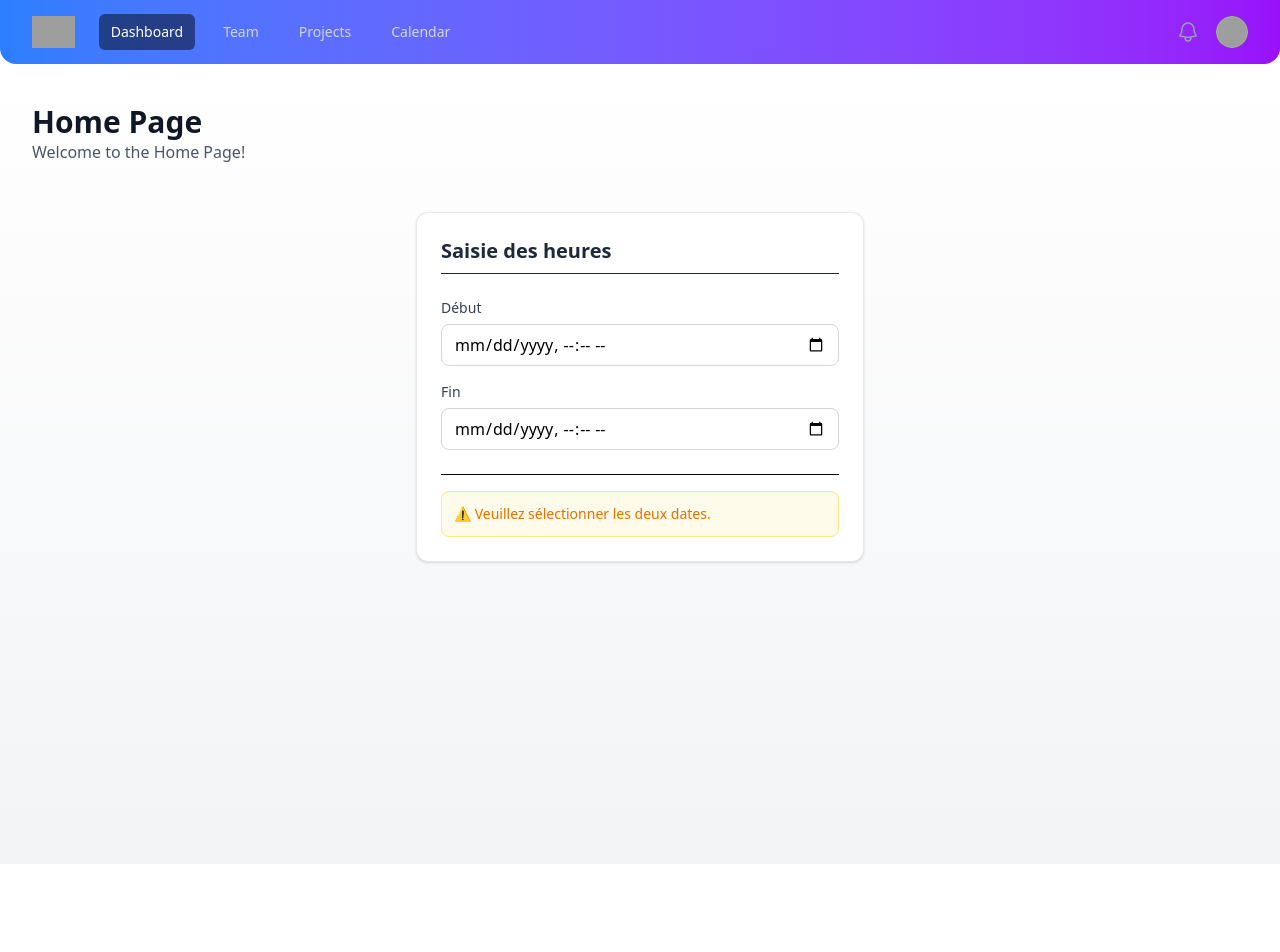
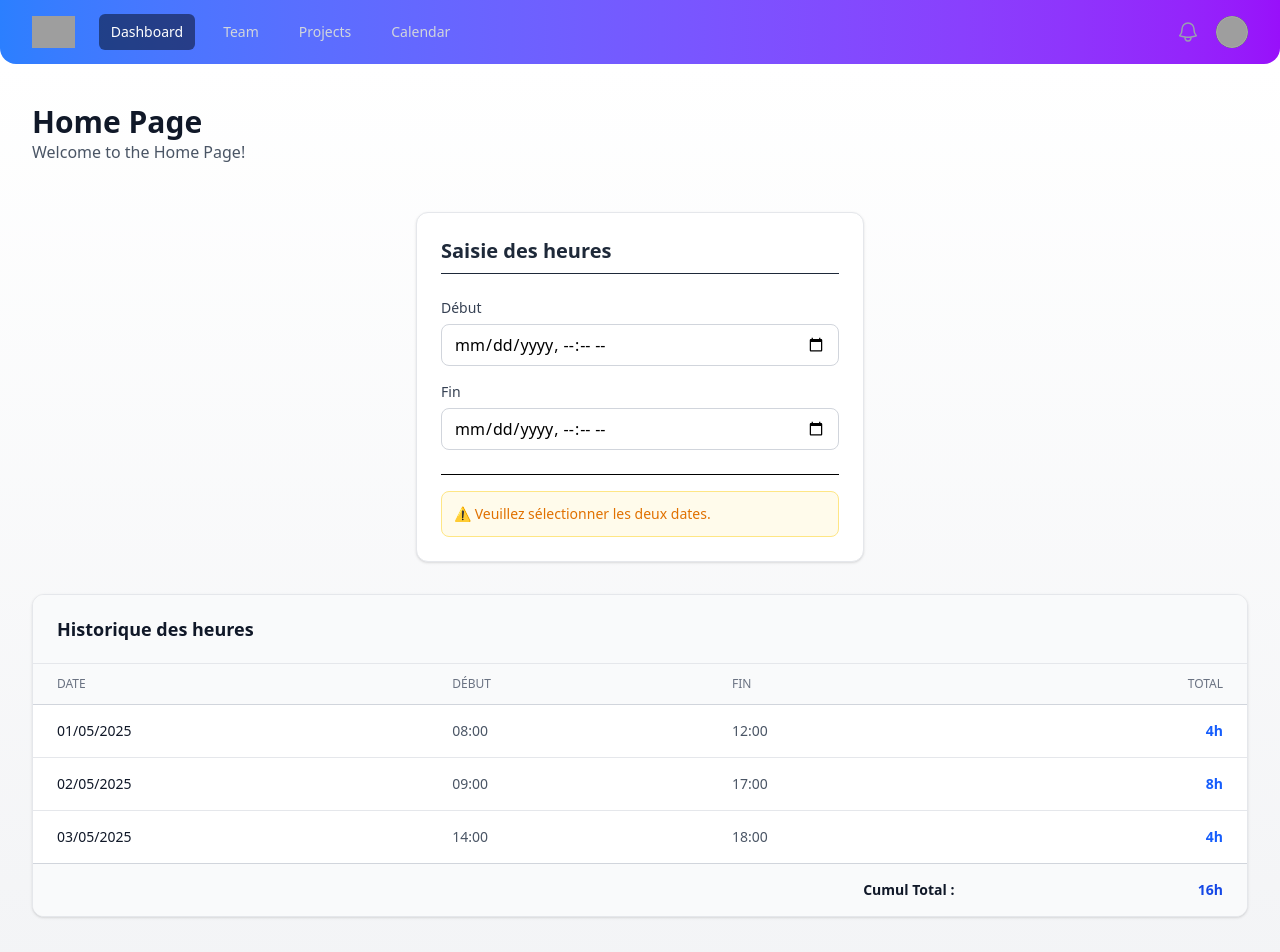
Before and after one commit to Kilian-I/McDoCalendar, a React (Vite) app: page /home in a window 1280 px wide. Shown: the top 952 px of the page. Before the commit the page ends 864 px from the top, so only its background shows below. Built offline with nearby package versions, Linux system fonts and the light colour scheme; grey boxes are pictures that could not be loaded.

Commit message:
workedhours components affichage ligne

```diff
--- a/src/components/AddHours.component.tsx
+++ b/src/components/AddHours.component.tsx
@@ -1,3 +1,4 @@
+//src/components/AddHours.components.tsx
 import { useQueryClient } from "@tanstack/react-query";
 import { useState } from "react";
 
--- /dev/null
+++ b/src/components/WorkedHours.component.tsx
@@ -0,0 +1,56 @@
+//src/components/WorkedHours.component.tsx
+import { MOCK_WORK_HOURS } from "../mocks/workedHours";
+
+
+export default function WorkedHours() {
+  // TODO on remplacera MOCK_WORK_HOURS par un useQuery() de TanStack
+  const data = MOCK_WORK_HOURS;
+
+  return (
+    <div className="mt-8 overflow-hidden bg-white shadow-sm border border-gray-200 rounded-xl">
+      <div className="px-4 py-5 sm:px-6 border-b border-gray-200 bg-gray-50">
+        <h3 className="text-lg font-semibold text-gray-900">Historique des heures</h3>
+      </div>
+
+      <div className="overflow-x-auto">
+        <table className="min-w-full divide-y divide-gray-300">
+          <thead className="bg-gray-50">
+            <tr>
+              <th className="px-6 py-3 text-left text-xs font-medium text-gray-500 uppercase">Date</th>
+              <th className="px-6 py-3 text-left text-xs font-medium text-gray-500 uppercase">Début</th>
+              <th className="px-6 py-3 text-left text-xs font-medium text-gray-500 uppercase">Fin</th>
+              <th className="px-6 py-3 text-right text-xs font-medium text-gray-500 uppercase">Total</th>
+            </tr>
+          </thead>
+          <tbody className="divide-y divide-gray-200 bg-white">
+            {data.map((session) => (
+              <tr key={session.id} className="hover:bg-gray-50 transition-colors">
+                <td className="whitespace-nowrap px-6 py-4 text-sm text-gray-900">
+                  {new Date(session.dateDebut).toLocaleDateString('fr-FR')}
+                </td>
+                <td className="whitespace-nowrap px-6 py-4 text-sm text-gray-600">
+                  {new Date(session.dateDebut).toLocaleTimeString('fr-FR', { hour: '2-digit', minute: '2-digit' })}
+                </td>
+                <td className="whitespace-nowrap px-6 py-4 text-sm text-gray-600">
+                  {new Date(session.dateFin).toLocaleTimeString('fr-FR', { hour: '2-digit', minute: '2-digit' })}
+                </td>
+                <td className="whitespace-nowrap px-6 py-4 text-sm text-right font-semibold text-blue-600">
+                  {session.total}h
+                </td>
+              </tr>
+            ))}
+          </tbody>
+          {/* Ligne de total */}
+          <tfoot className="bg-gray-50 font-bold">
+            <tr>
+              <td colSpan={3} className="px-6 py-4 text-sm text-gray-900 text-right">Cumul Total :</td>
+              <td className="px-6 py-4 text-sm text-right text-blue-700">
+                {data.reduce((acc, curr) => acc + curr.total, 0)}h
+              </td>
+            </tr>
+          </tfoot>
+        </table>
+      </div>
+    </div>
+  );
+}
--- /dev/null
+++ b/src/mocks/workedHours.ts
@@ -0,0 +1,12 @@
+export interface WorkSession {
+  id: string;
+  dateDebut: string;
+  dateFin: string;
+  total: number;
+}
+
+export const MOCK_WORK_HOURS: WorkSession[] = [
+  { id: '1', dateDebut: '2025-05-01T08:00', dateFin: '2025-05-01T12:00', total: 4 },
+  { id: '2', dateDebut: '2025-05-02T09:00', dateFin: '2025-05-02T17:00', total: 8 },
+  { id: '3', dateDebut: '2025-05-03T14:00', dateFin: '2025-05-03T18:00', total: 4 },
+];
--- a/src/pages/Home.page.tsx
+++ b/src/pages/Home.page.tsx
@@ -1,5 +1,7 @@
+//src/pages/Home.page.tsx
 import Example from "../components/Navbar.component";
 import AddHours from "../components/AddHours.component";
+import WorkedHours from "../components/WorkedHours.component";
 
 
 export default function HomePage() {
@@ -15,6 +17,7 @@ export default function HomePage() {
       </section>
       <section className="mx-auto max-w-7xl px-6 pb-12 lg:px-8">
         <AddHours/>
+        <WorkedHours  />
       </section>
     </main>
     </>
```
